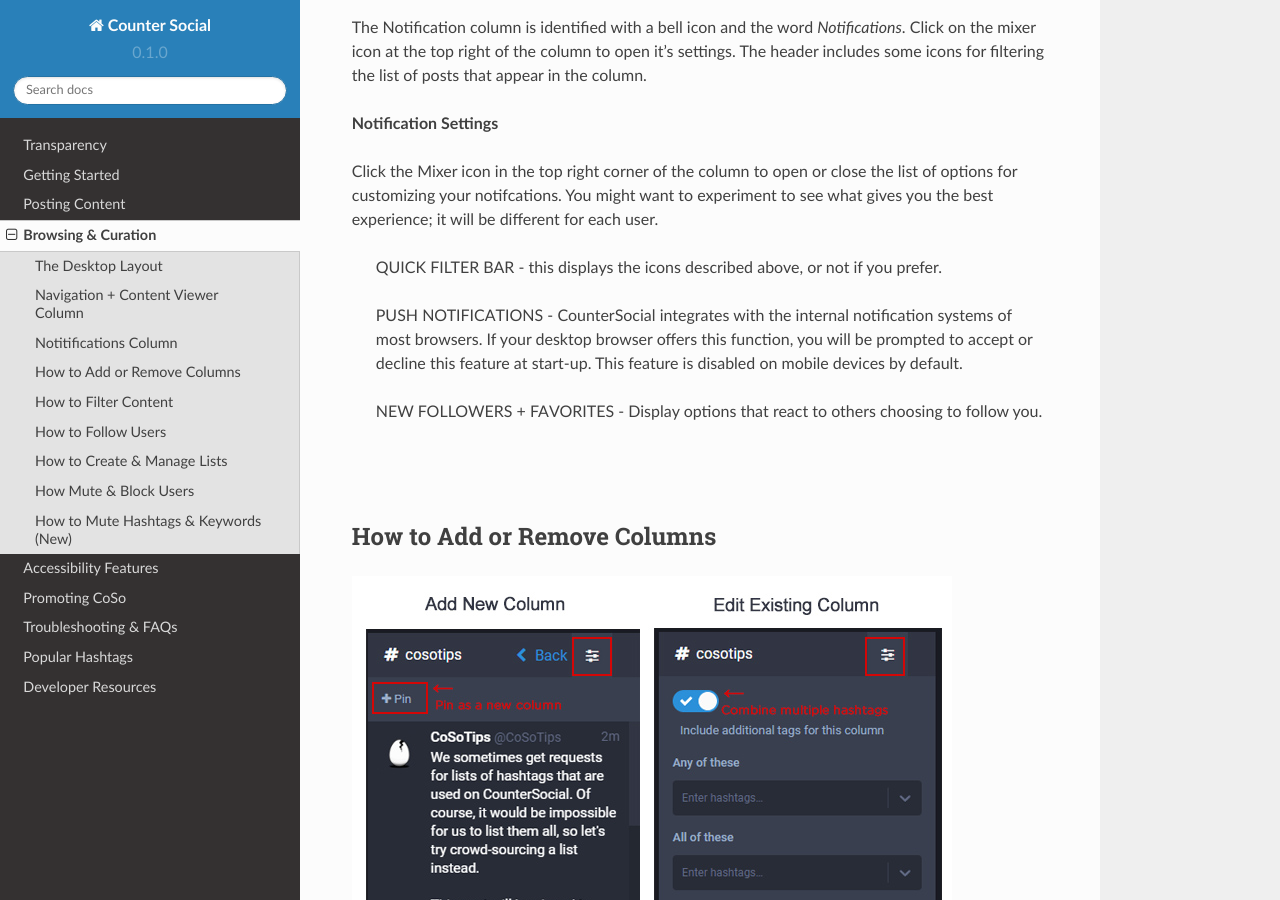
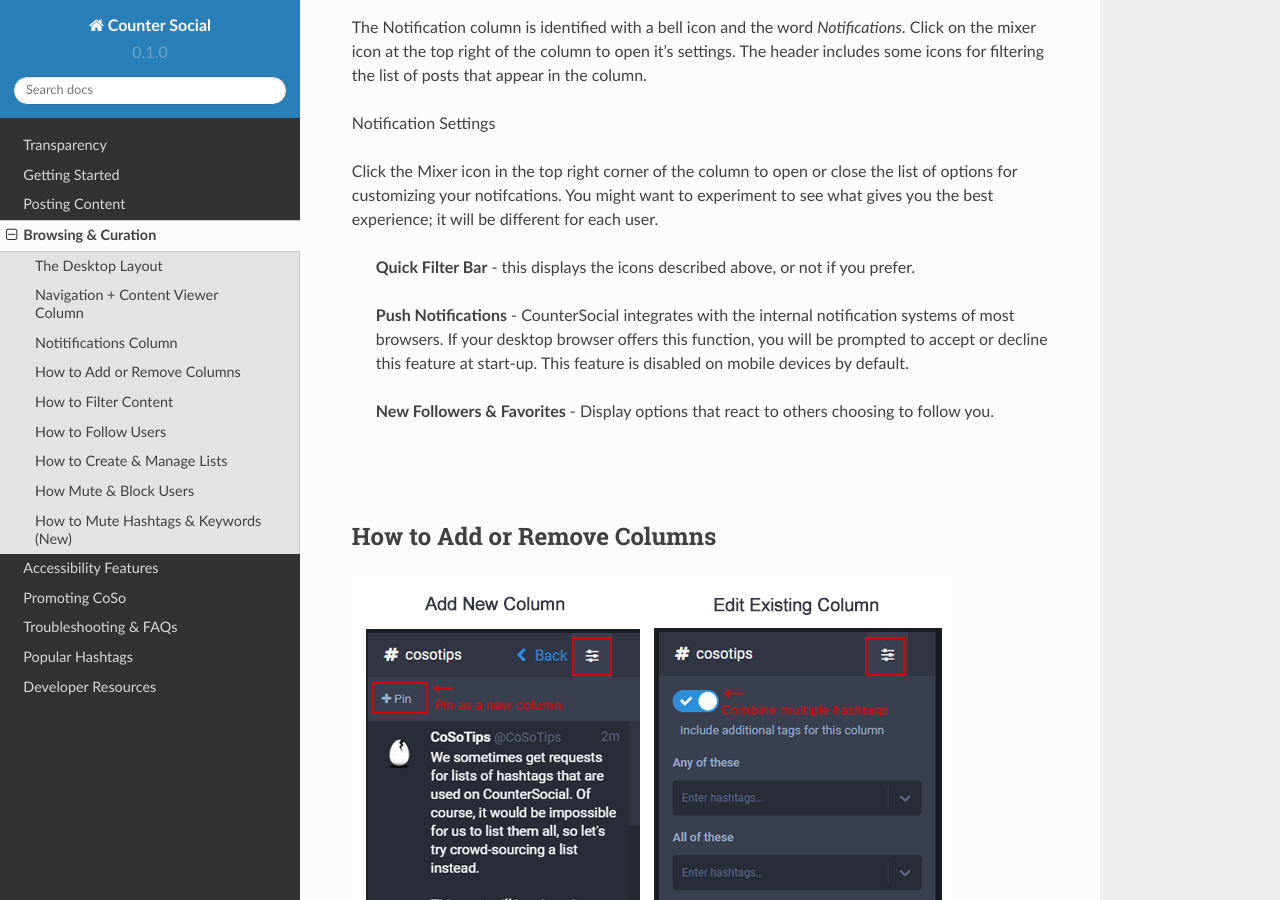
Before and after one commit to itskel/userguide, a Sphinx documentation site: the page built from docs/source/browsing-and-curation.rst, in a window 1280 px wide and 900 px high, scrolled down 1508 px. Built offline with Sphinx 7.4.7 and the Read the Docs theme 2.0.0, drawn with Linux system fonts in a browser that asks for light colours; pages that are not in the unit, such as notebooks, are missing from menus; some of the changed lines change nothing that is shown.

Commit message:
Update browsing-and-curation.rst

```diff
--- a/docs/source/browsing-and-curation.rst
+++ b/docs/source/browsing-and-curation.rst
@@ -28,28 +28,28 @@
 
 The Notification column is identified with a bell icon and the word *Notifications*. Click on the mixer icon at the top right of the column to open it's settings. The header includes some icons for filtering the list of posts that appear in the column.
 
-.. image:: img_notificationfilters.jpg
+.. image:: img_noticolumn.jpg
 
-  ALL - this is the default view and this shows every one of the new messages to your @handle, replies to, favorites and boosts of your posts.
+  **All** - this is the default view and this shows every one of the new messages to your @handle, replies to, favorites and boosts of your posts.
 
-  MENTIONS - The “at symbol” shows posts wherein your @handle was specifically included. This could be replies or new messages calling for your attention.
+  **Mentions** - The “at symbol” shows posts wherein your @handle was specifically included. This could be replies or new messages calling for your attention.
 
-  BOOSTS - The double headed square arrow BOOSTS  an existing post. This mimics the other platforms’  Retweet or Share buttons. Like the star, no counting takes place.
+  **Boosts** - The double headed square arrow BOOSTS  an existing post. This mimics the other platforms’  Retweet or Share buttons. Like the star, no counting takes place.
 
-  POLLS - Polls in which you voted, as well as new polls started by your friends will show up here.
+  **Poll Reactions** - Polls in which you voted, as well as new polls started by your friends will show up here.
 
-  FOLLOWS - Click the person to see a list of all the people who are following you.
+  **Follows** - Click the person to see a list of all the people who are following you.
 
 
-**Notification Settings**
+Notification Settings
 
 Click the Mixer icon in the top right corner of the column to open or close the list of options for customizing your notifcations. You might want to experiment to see what gives you the best experience; it will be different for each user.
 
-  QUICK FILTER BAR - this displays the icons described above, or not if you prefer.
+  **Quick Filter Bar** - this displays the icons described above, or not if you prefer.
 
-  PUSH NOTIFICATIONS - CounterSocial integrates with the internal notification systems of most browsers. If your desktop browser offers this function, you will be  prompted to accept or decline this feature at start-up. This feature is disabled on mobile devices by default.
+  **Push Notifications** - CounterSocial integrates with the internal notification systems of most browsers. If your desktop browser offers this function, you will be  prompted to accept or decline this feature at start-up. This feature is disabled on mobile devices by default.
 
-  NEW FOLLOWERS + FAVORITES - Display options that react to others choosing to follow you.
+  **New Followers & Favorites** - Display options that react to others choosing to follow you.
 
 |
 |
```
